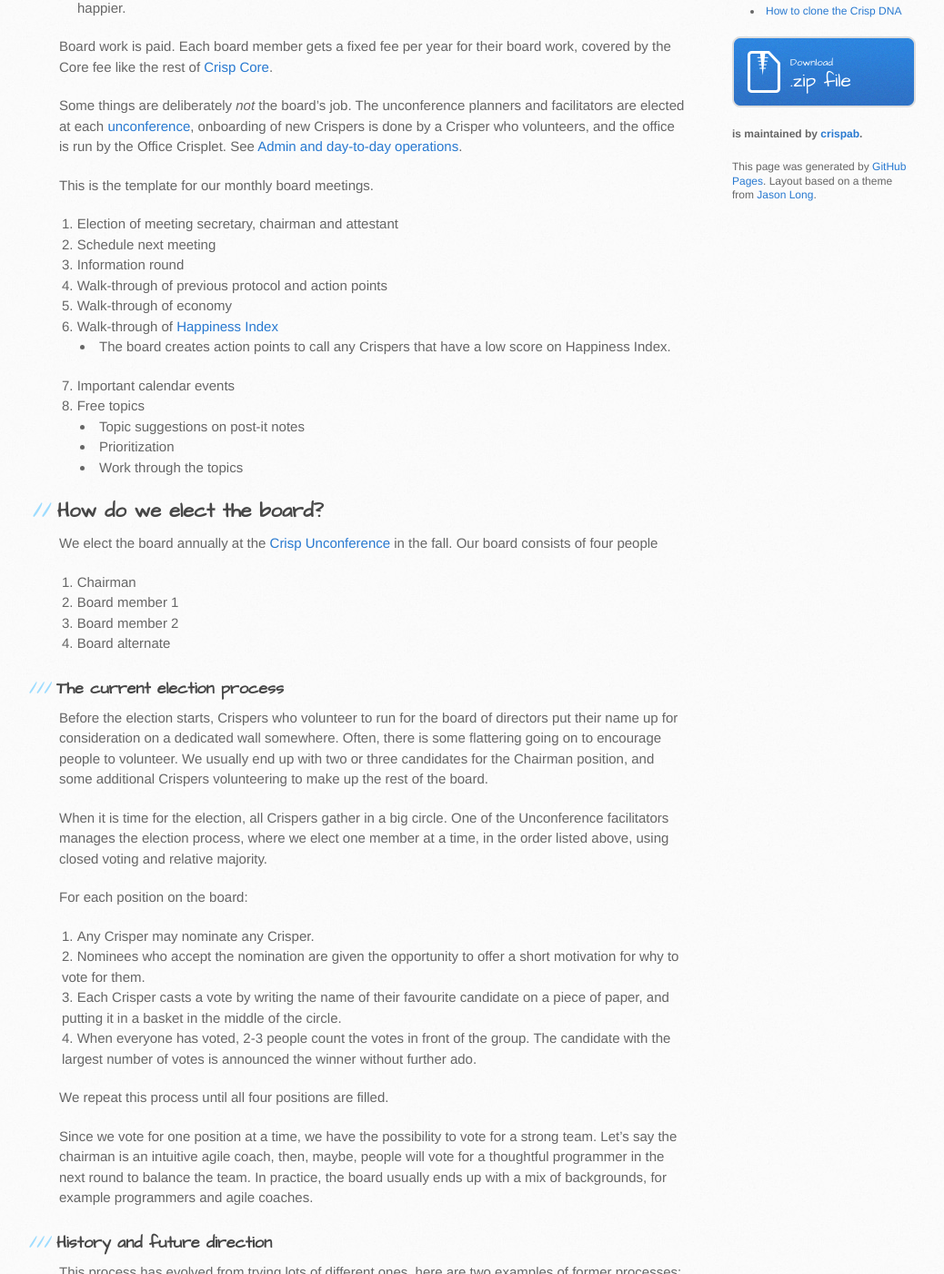
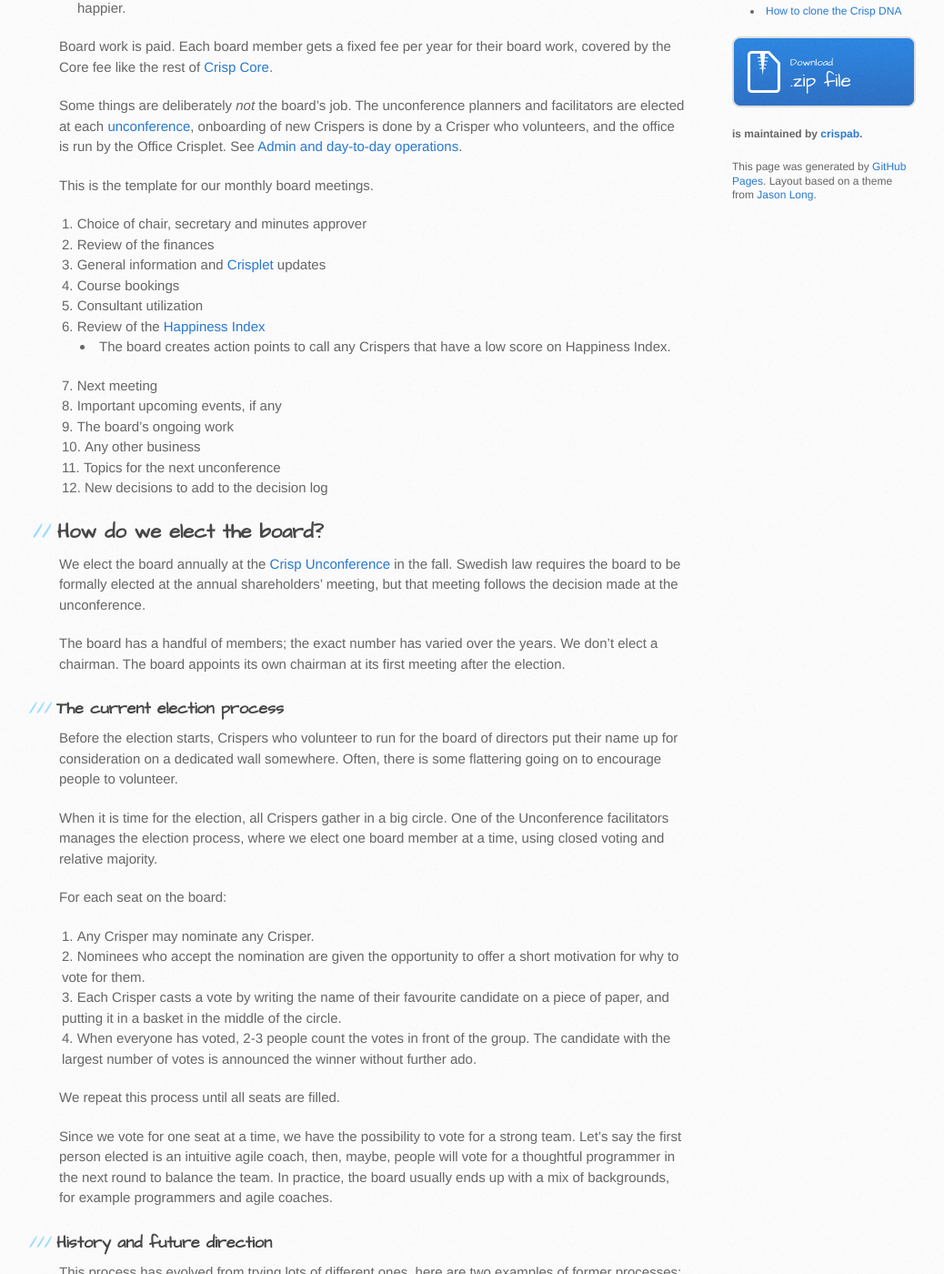
Before and after one commit to crispab/crisp-dna, a Jekyll site: the page built from _docs/board.md, in a window 1280 px wide and 1400 px high, scrolled down 947 px. Shown: the whole window at 91% size, without its empty margins (105-1143 px from the left). Built offline with Jekyll 4.4.1, drawn with Linux system fonts in a browser that asks for light colours.

Commit message:
Address review feedback on board, communication and economic model
- Board: the formal election is at the annual shareholders' meeting,
  which follows the unconference; no fixed number of seats and no
  chairman election (the board appoints its chairman); agenda updated
  to the template in use
- Communication: drop pulse meetings and the wiki, raise Slack, fix the
  language in "Where we store info"
- Economic model: the board, not the accounting firm, handles fee
  ceilings (text from the review)

Co-Authored-By: Claude Opus 5.5 <noreply@anthropic.com>

```diff
--- a/_docs/board.md
+++ b/_docs/board.md
@@ -31,45 +31,43 @@ Some things are deliberately *not* the board's job. The unconference planners an
 
 This is the template for our monthly board meetings.
 
-1.  Election of meeting secretary, chairman and attestant
-2.  Schedule next meeting
-3.  Information round
-4.  Walk-through of previous protocol and action points
-5.  Walk-through of economy
-6.  Walk-through of [Happiness Index](happiness-index.html)
+1.  Choice of chair, secretary and minutes approver
+2.  Review of the finances
+3.  General information and [Crisplet](crisplets.html) updates
+4.  Course bookings
+5.  Consultant utilization
+6.  Review of the [Happiness Index](happiness-index.html)
     -   The board creates action points to call any Crispers that have a low score on Happiness Index.
-7.  Important calendar events
-8.  Free topics
-    -   Topic suggestions on post-it notes
-    -   Prioritization
-    -   Work through the topics
+7.  Next meeting
+8.  Important upcoming events, if any
+9.  The board's ongoing work
+10. Any other business
+11. Topics for the next unconference
+12. New decisions to add to the decision log
 
 How do we elect the board?
 --------------------------
 
-We elect the board annually at the [Crisp Unconference](unconference.html) in the fall. Our board consists of four people
+We elect the board annually at the [Crisp Unconference](unconference.html) in the fall. Swedish law requires the board to be formally elected at the annual shareholders' meeting, but that meeting follows the decision made at the unconference.
 
-1.  Chairman
-2.  Board member 1
-3.  Board member 2
-4.  Board alternate
+The board has a handful of members; the exact number has varied over the years. We don't elect a chairman. The board appoints its own chairman at its first meeting after the election.
 
 ### The current election process
 
-Before the election starts, Crispers who volunteer to run for the board of directors put their name up for consideration on a dedicated wall somewhere. Often, there is some flattering going on to encourage people to volunteer. We usually end up with two or three candidates for the Chairman position, and some additional Crispers volunteering to make up the rest of the board.
+Before the election starts, Crispers who volunteer to run for the board of directors put their name up for consideration on a dedicated wall somewhere. Often, there is some flattering going on to encourage people to volunteer.
 
-When it is time for the election, all Crispers gather in a big circle. One of the Unconference facilitators manages the election process, where we elect one member at a time, in the order listed above, using closed voting and relative majority.
+When it is time for the election, all Crispers gather in a big circle. One of the Unconference facilitators manages the election process, where we elect one board member at a time, using closed voting and relative majority.
 
-For each position on the board:
+For each seat on the board:
 
 1.  Any Crisper may nominate any Crisper.
 2.  Nominees who accept the nomination are given the opportunity to offer a short motivation for why to vote for them.
 3.  Each Crisper casts a vote by writing the name of their favourite candidate on a piece of paper, and putting it in a basket in the middle of the circle.
 4.  When everyone has voted, 2-3 people count the votes in front of the group. The candidate with the largest number of votes is announced the winner without further ado.
 
-We repeat this process until all four positions are filled.
+We repeat this process until all seats are filled.
 
-Since we vote for one position at a time, we have the possibility to vote for a strong team. Let's say the chairman is an intuitive agile coach, then, maybe, people will vote for a thoughtful programmer in the next round to balance the team.
+Since we vote for one seat at a time, we have the possibility to vote for a strong team. Let's say the first person elected is an intuitive agile coach, then, maybe, people will vote for a thoughtful programmer in the next round to balance the team.
 In practice, the board usually ends up with a mix of backgrounds, for example programmers and agile coaches.
 
 ### History and future direction
```
Also changed, not shown: _docs/communication.md (+5 -7 lines), _docs/economic-model.md (+1 -1 lines).
